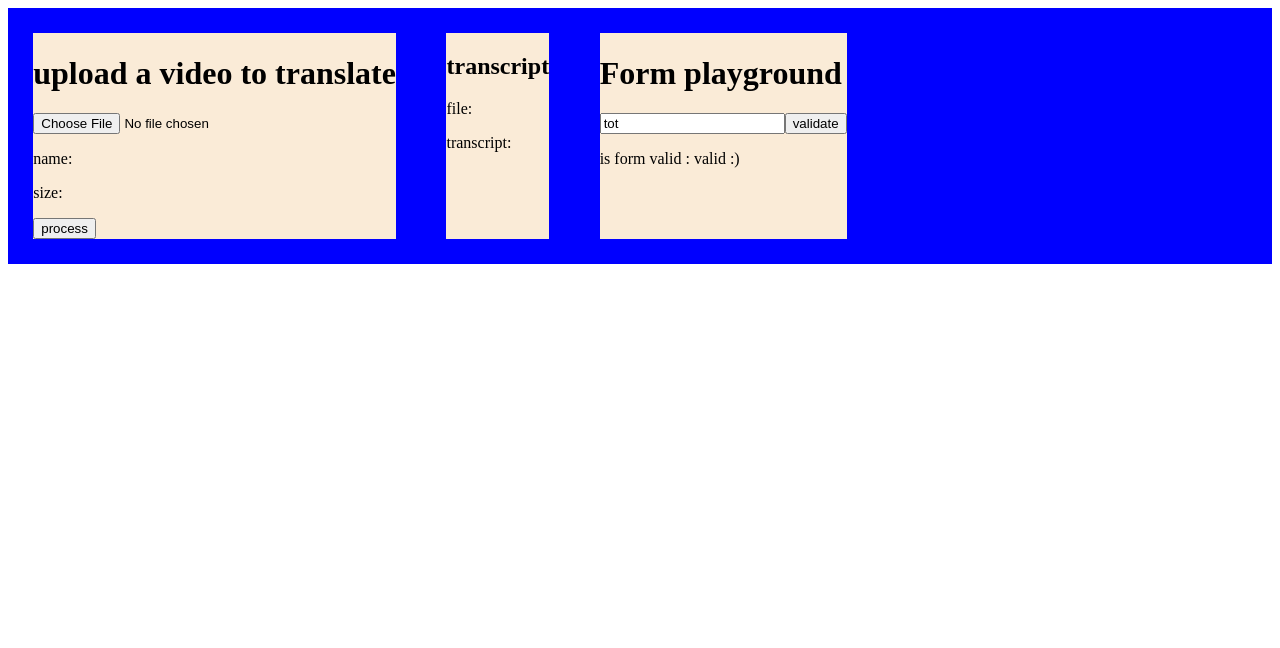
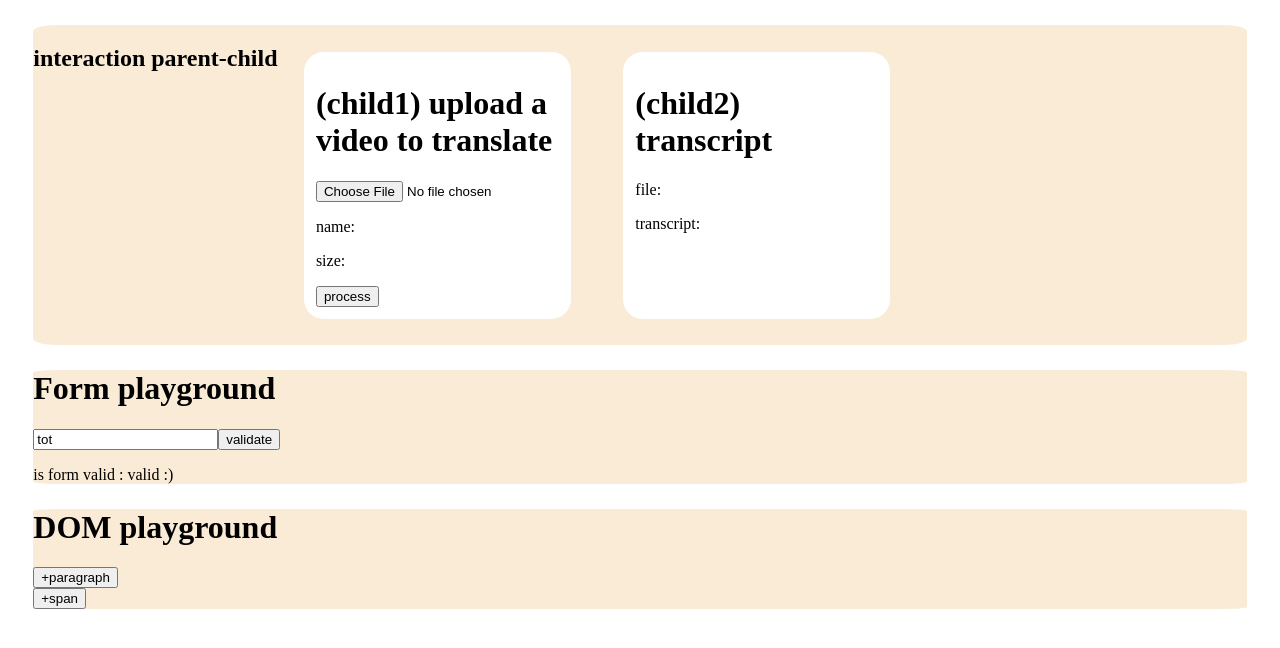
Before and after one commit to NaoufalElmeskini/transcribe-ng-front, an Angular app: page / in a window 1280 px wide. Shown: the top 648 px of the page. Built offline with nearby package versions, Linux system fonts and the light colour scheme.

Commit message:
ajouter style minimum pour respecter les yeux

```diff
--- a/src/app/app.component.css
+++ b/src/app/app.component.css
@@ -1,14 +1,10 @@
 .content {
-    background-color: blue;
-    height: auto;
-    display: flex;
+
 }
 
-.left-side {
+.demo-component {
     background-color: antiquewhite;
-}
-.right-side {
-    background-color: antiquewhite;
+    border-radius: 2%;
 }
 
 .withMargin {
--- a/src/app/app.component.html
+++ b/src/app/app.component.html
@@ -1,15 +1,14 @@
 <div class="content">
-  <div class="left-side withMargin">
-    <app-upload (upload)="updateFile($event)"></app-upload>
+  <div class="demo-component withMargin">
+    <interaction-parent-child></interaction-parent-child>
   </div>
 
-  <div class="right-side withMargin">
-    <app-display-transcript [file]="fileUploaded"></app-display-transcript>
+  <div class="demo-component withMargin">
+    <form-demo></form-demo>
   </div>
 
-
-  <div class="right-side withMargin">
-    <form-demo></form-demo>
+  <div class="demo-component withMargin">
+    <dom-demo></dom-demo>
   </div>
 
 
--- a/src/app/app.component.ts
+++ b/src/app/app.component.ts
@@ -1,23 +1,17 @@
 import { Component } from '@angular/core';
 import { RouterOutlet } from '@angular/router';
+import { DisplayTranscriptComponent } from './display-transcript/display-transcript.component';
+import { DOMDemoComponent } from './dom-demo/dom-demo.component';
+import { FormDemoComponent } from './form-demo/form-demo.component';
+import { InteractionParentChildComponent } from './interaction-parent-child/interaction-parent-child.component';
 import { UploadComponent } from './upload/upload.component';
-import { DisplayTranscriptComponent } from './display-transcript/display-transcript.component';
-import { FormDemoComponent } from './form-demo/form-demo.component';
 
 @Component({
   selector: 'app-root',
-  imports: [RouterOutlet, UploadComponent, DisplayTranscriptComponent, FormDemoComponent],
+  imports: [RouterOutlet, UploadComponent, DisplayTranscriptComponent, FormDemoComponent, DOMDemoComponent, InteractionParentChildComponent],
   templateUrl: './app.component.html',
   styleUrl: './app.component.css'
 })
 export class AppComponent {
-  private title = 'ng-observable-rxjs';
-  fileUploaded: any;
-
-  updateFile($event: any) {
-    this.fileUploaded = $event;
-  }
-
-
 
 }
--- a/src/app/display-transcript/display-transcript.component.html
+++ b/src/app/display-transcript/display-transcript.component.html
@@ -1,3 +1,3 @@
-<h2>transcript</h2>
+<h1>(child2) transcript</h1>
 <p>file: {{ file.name }}</p>
 <p>transcript: {{ transcript }}</p>
--- /dev/null
+++ b/src/app/dom-demo/dom-demo.component.html
@@ -0,0 +1,8 @@
+<h1>DOM playground</h1>
+
+<div id="divContainer">
+    <button (click)="addParagraphInDom()">+paragraph</button>
+</div>
+<div #divContainer>
+    <button (click)="addSpanInDom()">+span</button>
+</div>
--- /dev/null
+++ b/src/app/dom-demo/dom-demo.component.ts
@@ -0,0 +1,33 @@
+import { NgClass } from '@angular/common';
+import { Component, ElementRef, ViewChild } from '@angular/core';
+import { ReactiveFormsModule } from '@angular/forms';
+
+@Component({
+  selector: 'dom-demo',
+  imports: [ReactiveFormsModule],
+  templateUrl: './dom-demo.component.html',
+  styleUrl: './dom-demo.component.css'
+})
+export class DOMDemoComponent {
+  @ViewChild('divContainer')
+  containerChild!: ElementRef<HTMLElement>;
+
+  message = 'default';
+
+  addParagraphInDom() {
+    console.log('adding');
+    let newParagraph = document.createElement('p');
+    newParagraph.innerHTML = 'I am Mr. Meeseeks, look at me.';
+
+    let container = document.getElementById("divContainer");
+    container?.appendChild(newParagraph);
+  }
+
+  addSpanInDom() {
+    console.log('adding');
+    let newParagraph = document.createElement('span');
+    newParagraph.innerHTML = 'life span.';
+
+    this.containerChild.nativeElement.appendChild(newParagraph);
+  }
+}
--- /dev/null
+++ b/src/app/interaction-parent-child/interaction-parent-child.component.css
@@ -0,0 +1,16 @@
+.content {
+    height: auto;
+    border-radius: 2%;
+}
+
+
+.flex {
+    display: flex;
+    flex-direction: row;
+}
+
+.card {
+    width: 20%;
+    background-color: white;
+    margin: 2%;
+}
--- /dev/null
+++ b/src/app/interaction-parent-child/interaction-parent-child.component.html
@@ -0,0 +1,12 @@
+<div class="content flex">
+    <div>
+        <h2>interaction parent-child</h2>
+    </div>
+    <div class="card borderedCard">
+        <app-upload (upload)="updateFile($event)"></app-upload>
+    </div>
+
+    <div class="card borderedCard">
+        <app-display-transcript [file]="fileUploaded"></app-display-transcript>
+    </div>
+</div>
--- /dev/null
+++ b/src/app/interaction-parent-child/interaction-parent-child.component.ts
@@ -0,0 +1,18 @@
+import { Component } from '@angular/core';
+import { DisplayTranscriptComponent } from '../display-transcript/display-transcript.component';
+import { UploadComponent } from '../upload/upload.component';
+
+@Component({
+  selector: 'interaction-parent-child',
+  imports: [DisplayTranscriptComponent, UploadComponent],
+  templateUrl: './interaction-parent-child.component.html',
+  styleUrl: './interaction-parent-child.component.css'
+})
+export class InteractionParentChildComponent {
+  fileUploaded: any;
+
+  updateFile($event: any) {
+    this.fileUploaded = $event;
+  }
+
+}
--- a/src/app/upload/upload.component.html
+++ b/src/app/upload/upload.component.html
@@ -1,4 +1,4 @@
-<h1>upload a video to translate</h1>
+<h1>(child1) upload a video to translate</h1>
 
 <!-- 1. ajouter formulaire et controle qui valide nom saisi  -->
 <!-- 2 tester formulaire et apprendre theorie derriere (dom, angular.Form.validator...) -->
--- a/src/styles.css
+++ b/src/styles.css
@@ -1 +1,6 @@
 /* You can add global styles to this file, and also import other style files */
+.borderedCard {
+    border-radius: 8%;
+    border: 2px solid  antiquewhite ;
+    padding: 1%;
+}
```
Also changed, not shown: src/app/dom-demo/dom-demo.component.css (added), 2 other files (tests, documents, lock files or other folders).
